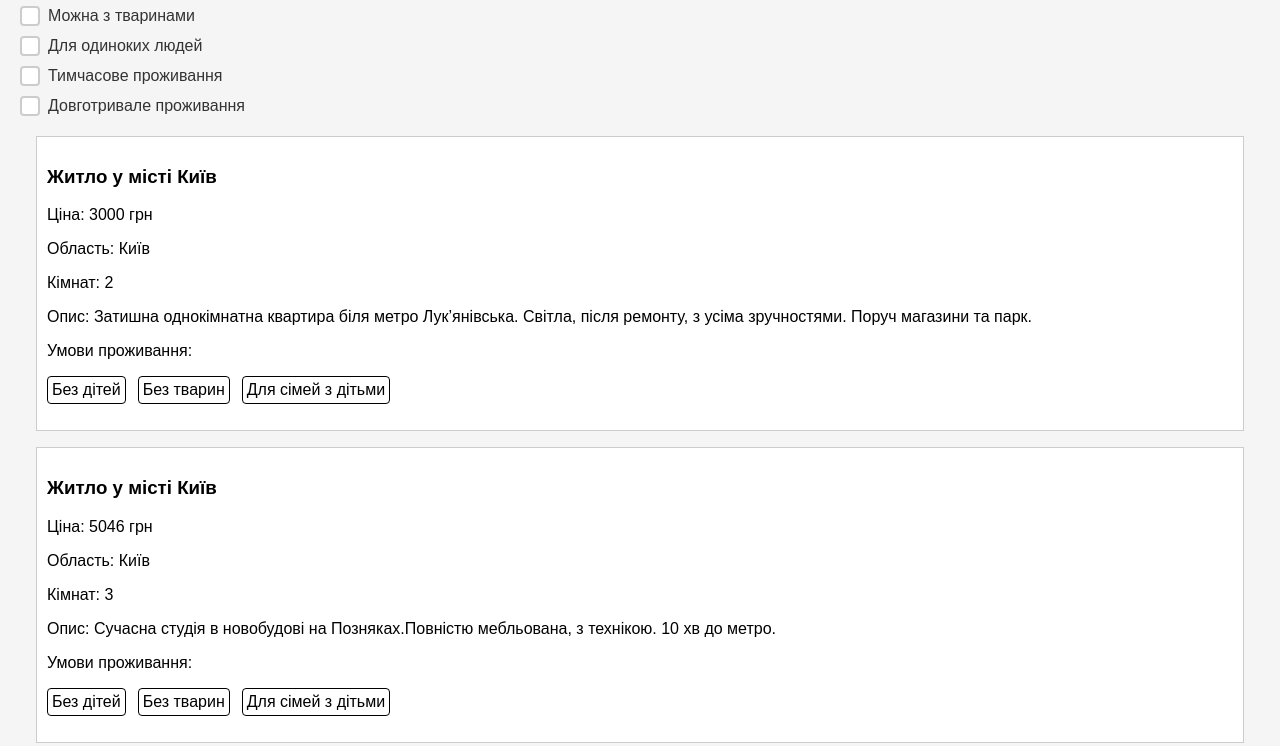
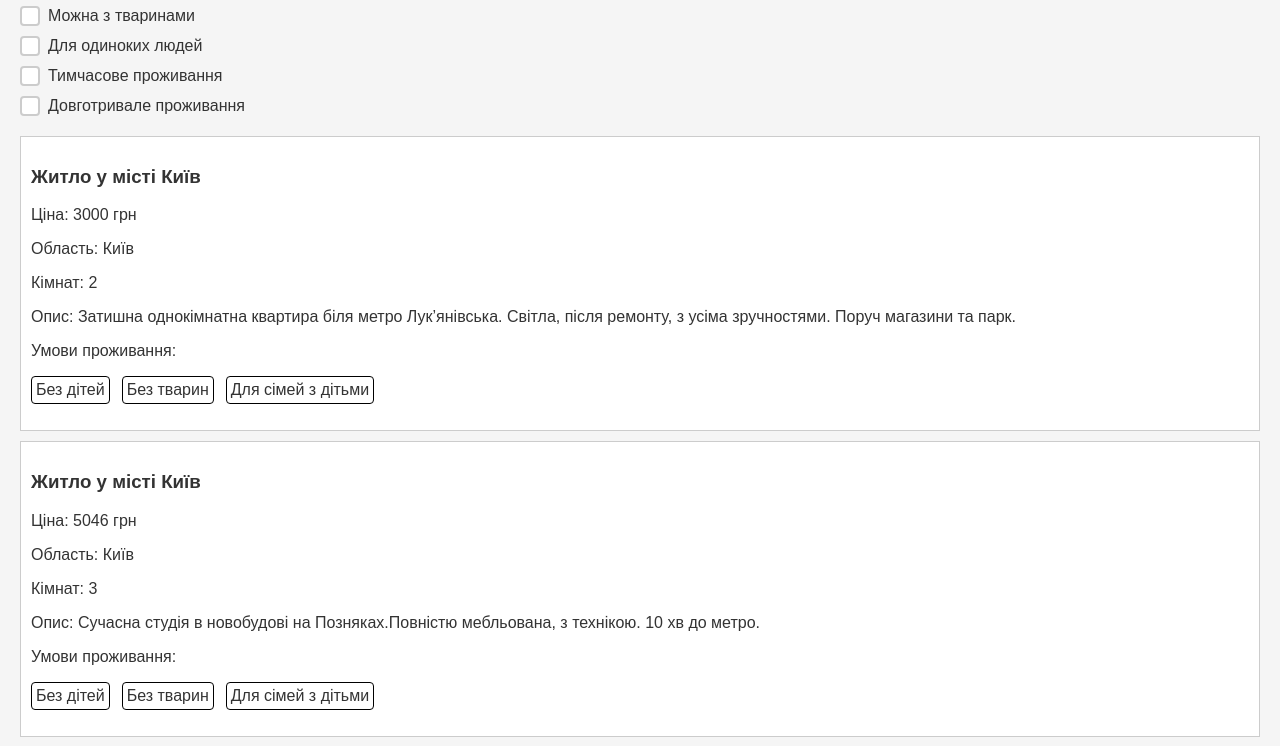
Before and after one commit to Iris2030/vpo-housing-platform, a Nuxt app: page /search in a window 1280 px wide. Shown: the part 560-1306 px from the top of the page. Built offline with nearby package versions, Linux system fonts and the light colour scheme.

Commit message:
fixed card styles

```diff
--- a/components/AdList.vue
+++ b/components/AdList.vue
@@ -49,7 +49,6 @@ function goToAd(ad) {
 <style>
 
 .ad-list{
-min-height: 400px;
 height: auto;
 }
 
@@ -96,11 +95,4 @@ height: auto;
   background-color: #fff;
 }
 
-.ad-card {
-  border: 1px solid #ccc;
-  padding: 1rem;
-  margin: 1rem;
-  background-color: white;
-  color: black;
-}
 </style>
```
